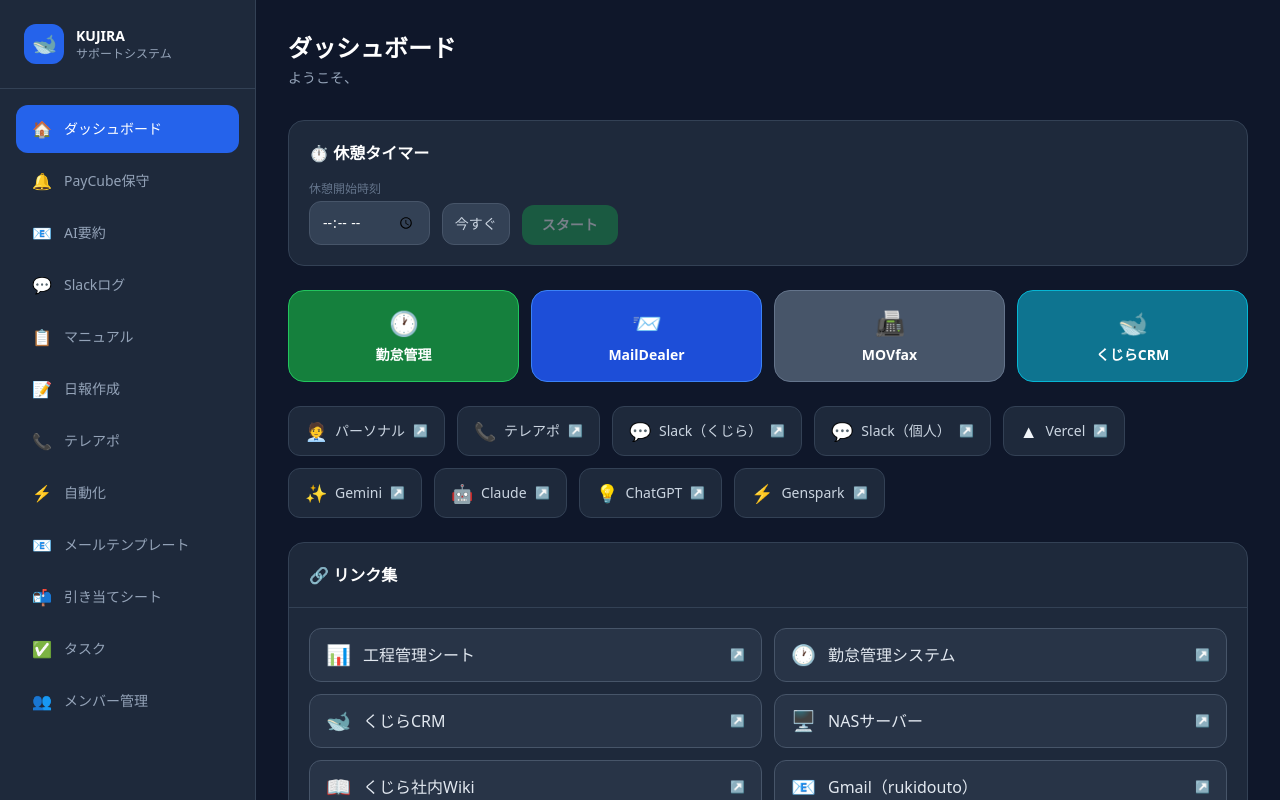
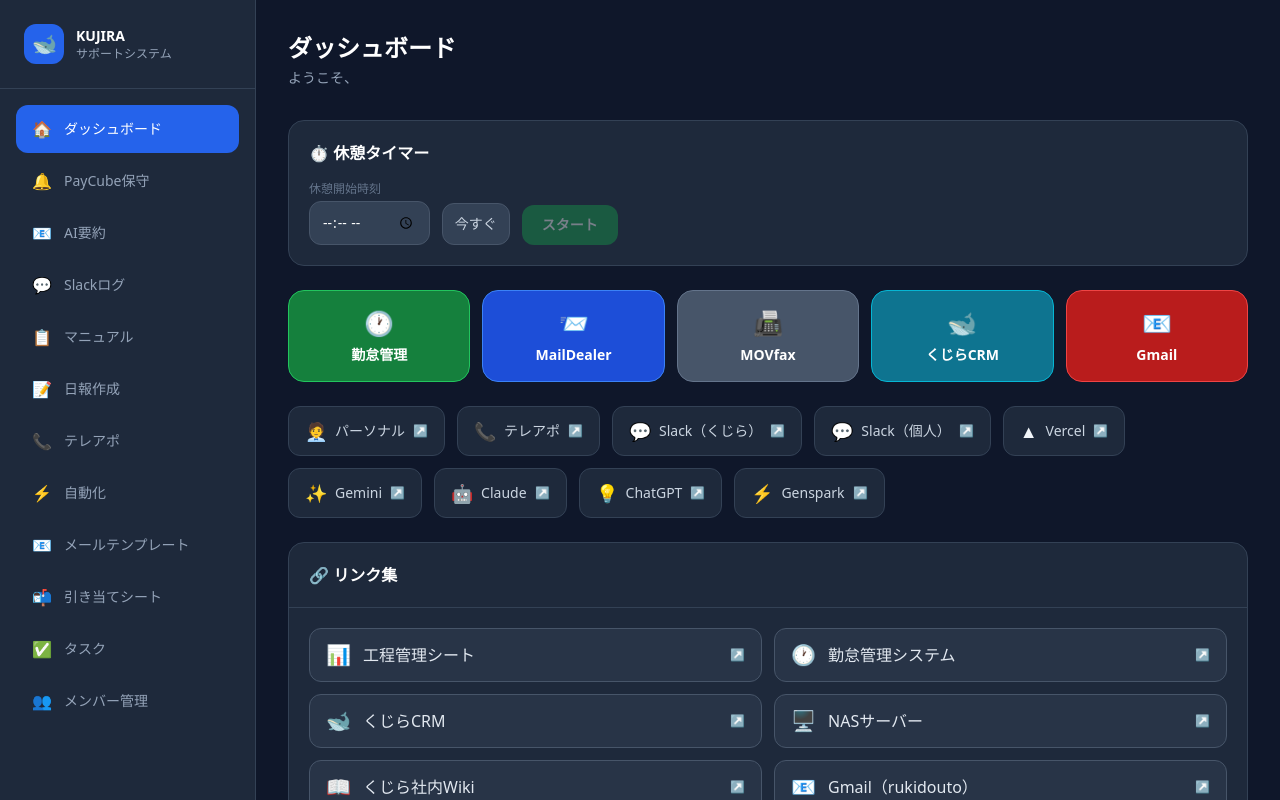
Before and after one commit to fyoneyone9-cyber/kujira-support, a Next.js app: page /dashboard in a window 1280 px wide. Shown: the top 800 px of the page. Built offline with nearby package versions, Linux system fonts and the light colour scheme; no server answers; the database is empty.

Commit message:
feat: ダッシュボードにGmailボタン追加

```diff
--- a/src/app/(app)/dashboard/page.tsx
+++ b/src/app/(app)/dashboard/page.tsx
@@ -18,7 +18,7 @@ export default async function DashboardPage() {
       <BreakTimer />
 
       {/* 主要システム 目立つボタン群 */}
-      <div className="grid grid-cols-2 sm:grid-cols-4 gap-3 mb-6">
+      <div className="grid grid-cols-3 sm:grid-cols-5 gap-3 mb-6">
         <a href="https://attendance-app-prod-716327310989.asia-northeast1.run.app/login" target="_blank" rel="noopener noreferrer"
           className="flex flex-col items-center gap-1.5 px-4 py-4 bg-green-700 hover:bg-green-600 border border-green-500 rounded-2xl transition-colors group">
           <span className="text-2xl">🕐</span>
@@ -38,6 +38,11 @@ export default async function DashboardPage() {
           className="flex flex-col items-center gap-1.5 px-4 py-4 bg-cyan-700 hover:bg-cyan-600 border border-cyan-500 rounded-2xl transition-colors group">
           <span className="text-2xl">🐋</span>
           <span className="text-sm font-bold text-white">くじらCRM</span>
+        </a>
+        <a href="https://mail.google.com/mail/u/0/#inbox" target="_blank" rel="noopener noreferrer"
+          className="flex flex-col items-center gap-1.5 px-4 py-4 bg-red-700 hover:bg-red-600 border border-red-500 rounded-2xl transition-colors group">
+          <span className="text-2xl">📧</span>
+          <span className="text-sm font-bold text-white">Gmail</span>
         </a>
       </div>
 
```
